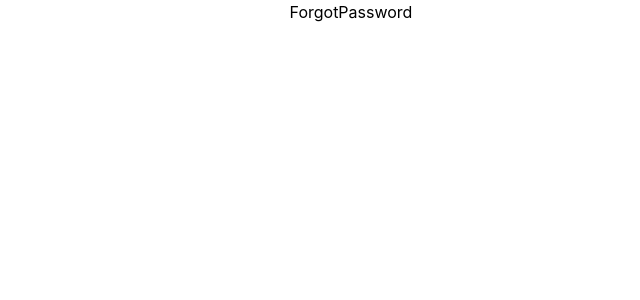
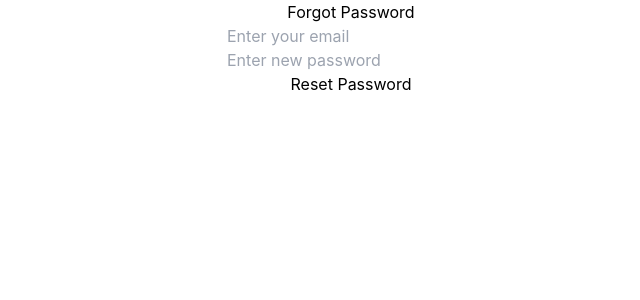
Before and after one commit to jubairskv/signup, a React (Create React App) app: page /forgotpassword in a window 1280 px wide. Shown: the top 300 px of the page, without its empty margins (289-929 px from the left). Built offline with nearby package versions, Linux system fonts and the light colour scheme.

Commit message:
Signup page using localstorage and create browser router

```diff
--- a/src/Components/ForgotPassword.js
+++ b/src/Components/ForgotPassword.js
@@ -1,9 +1,44 @@
-import React from 'react'
+import React, { useState } from "react";
 
 const ForgotPassword = () => {
+  const [email, setEmail] = useState("");
+  const [newPassword, setNewPassword] = useState("");
+
+  const handleResetPassword = () => {
+    const storedUser = JSON.parse(localStorage.getItem("user"));
+    console.log(storedUser);
+    if (storedUser && email === storedUser.email) {
+      const updatedUser = { ...storedUser, password: newPassword };
+      localStorage.setItem("user", JSON.stringify(updatedUser));
+      alert("Password reset successfully!");
+    } else {
+      alert("Email not found!");
+    }
+  };
+
   return (
-    <div>ForgotPassword</div>
-  )
-}
+    <div>
+      <div>
+        <h2>Forgot Password</h2>
+        <input
+          type="email"
+          placeholder="Enter your email"
+          value={email}
+          onChange={(e) => setEmail(e.target.value)}
+        />
+      </div>
+      <div>
+        <input
+          type="password"
+          placeholder="Enter new password"
+          value={newPassword}
+          onChange={(e) => setNewPassword(e.target.value)}
+        />
+      </div>
 
-export default ForgotPassword
+      <button onClick={handleResetPassword}>Reset Password</button>
+    </div>
+  );
+};
+
+export default ForgotPassword;
```
